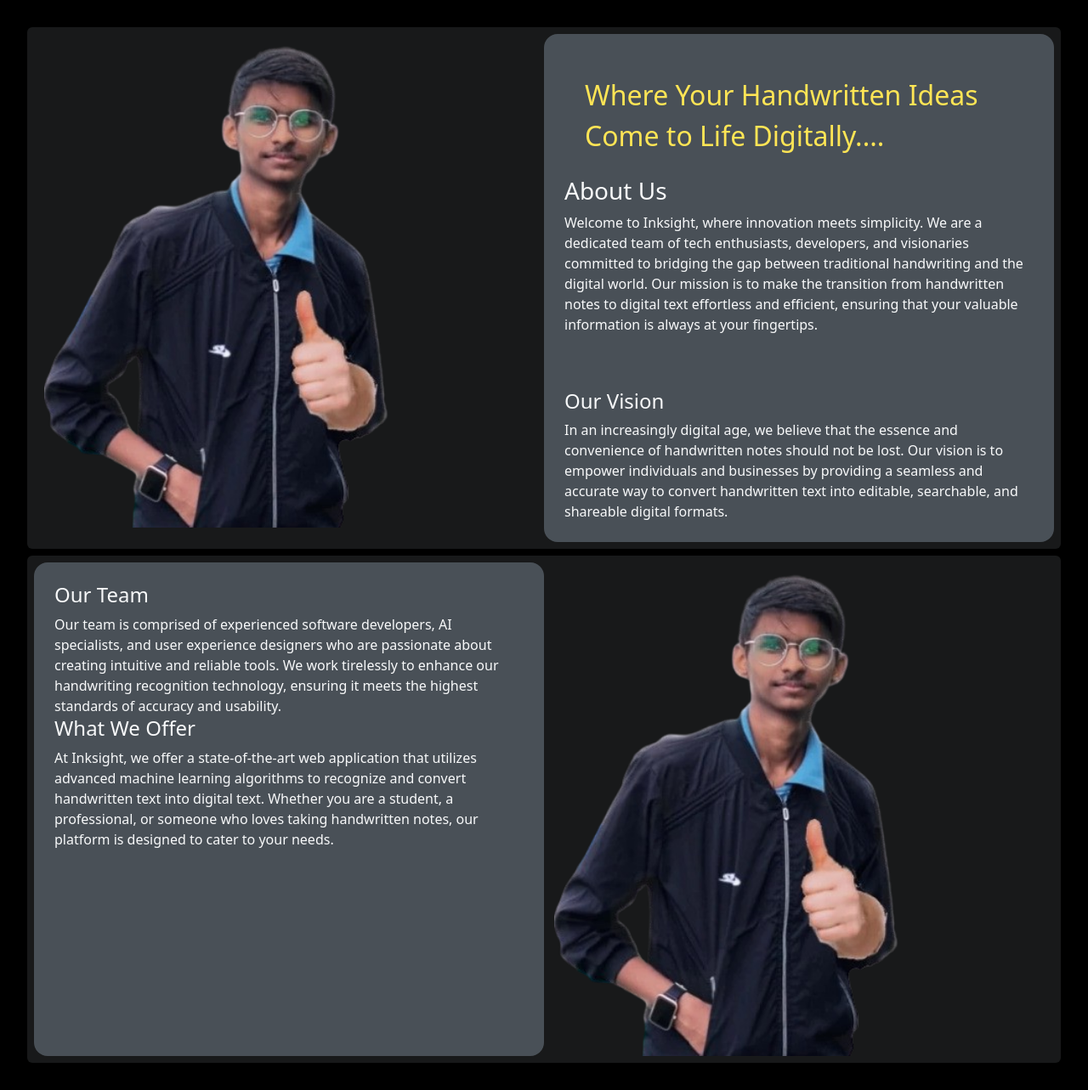
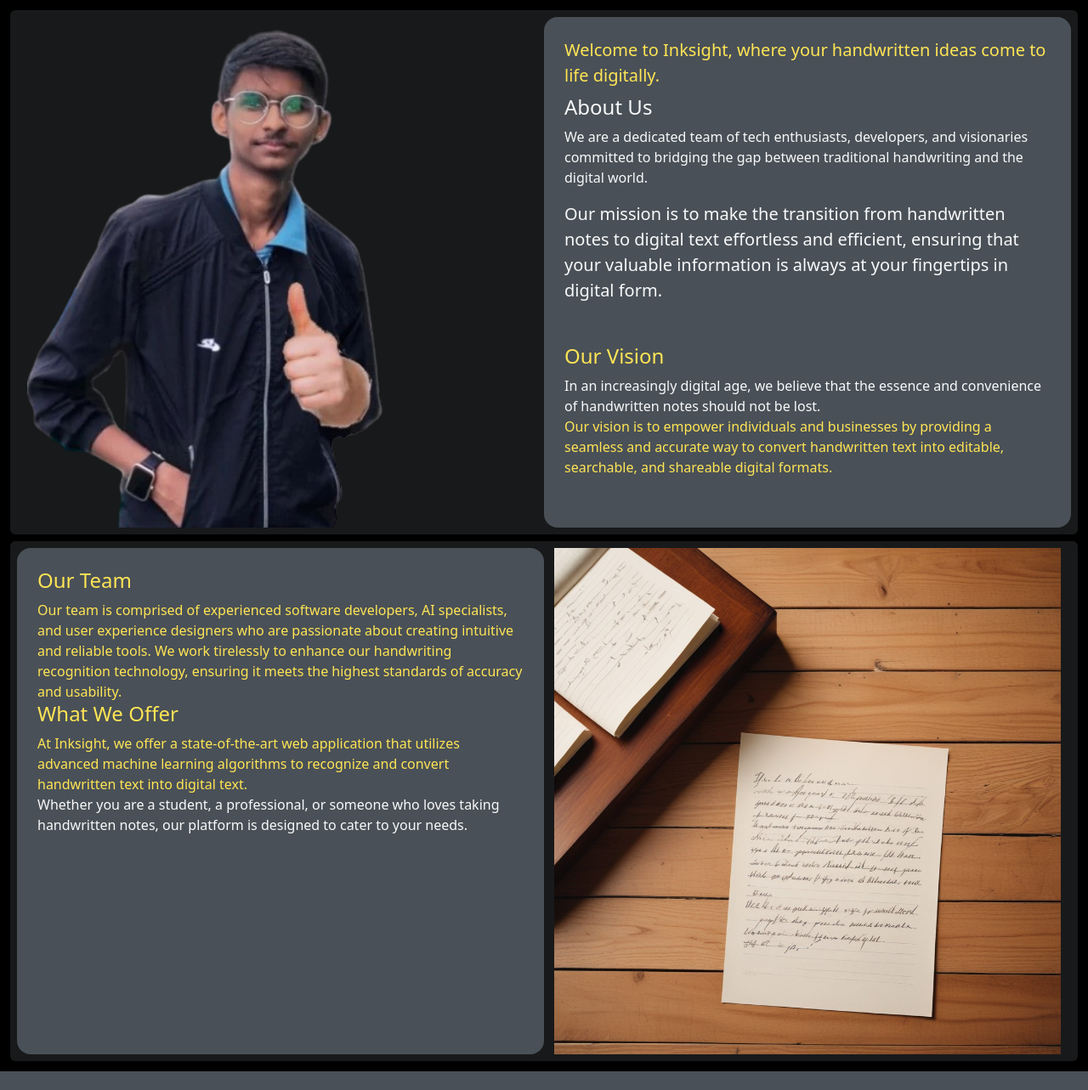
Before and after one commit to heyy-Haarsh/HTR-Internship, a Flask app: page /about in a window 1280 px wide. Shown: the part 56-1339 px from the top of the page at 85% size. After the commit the page ends 1317 px from the top, so only its background shows below. Run offline with Flask 3, Linux system fonts and the light colour scheme; some libraries are stand-ins or nearby versions.

Commit message:
changed abotu page

```diff
--- a/main.py
+++ b/main.py
@@ -5,9 +5,6 @@
 import oracledb
 
 app = Flask(__name__)
-
-myname = "Bob"
-
 result = ''
 
 # Uncomment to connect to database
@@ -15,8 +12,12 @@
 
 @app.route("/")
 def home():
-    return render_template("index.html", name=myname)
+    return render_template("index.html")
 
 @app.route("/about")
 def about():
     return render_template("about.html")
+
+@app.route("/contact")
+def contact():
+    return render_template("contact.html")
--- a/templates/about.html
+++ b/templates/about.html
@@ -6,42 +6,45 @@
 {% include "navbar.html" %}
 {% endwith %}
 
-<div class="container-fluid p-4">
+<div class="container-fluid p-1">
 	<div class="row m-2 p-2 rounded bg-body-tertiary">
 		<div class="col-sm-6">
 			<img src="static/images/ceo-pipewala.png" alt="Illustration" style="width: 100%">
 		</div>
 		<div class="col-sm-6 p-4 bg-body-secondary rounded-4">
-			<div class="lead fs-2 p-4 text-primary strong">
-				Where Your Handwritten Ideas Come to Life Digitally....
+			<div class="lead text-primary mb-2">
+				Welcome to Inksight, where your handwritten ideas come to life digitally.
 			</div>
-			<h3>About Us</h3>
-			<p>Welcome to Inksight, where innovation meets simplicity. We are a dedicated team of tech 	enthusiasts,
+			<h4>About Us</h4>
+			 <p>We are a dedicated team of tech enthusiasts,
 				developers, and visionaries committed to bridging the gap between traditional handwriting and the
-				digital world. Our mission is to make the transition from handwritten notes to digital text effortless
-				and efficient, ensuring that your valuable information is always at your fingertips.</p>
+				digital world.</p>
+			 <div class="lead">Our mission is to make the transition from handwritten notes to digital text effortless
+				and efficient, ensuring that your valuable information is always at your fingertips in digital form.</div>
 			<br>
 			<br>
-			<h4>Our Vision</h4>
+			<h4 class="text-primary">Our Vision</h4>
 			In an increasingly digital age, we believe that the essence and convenience of handwritten notes should not
-			be lost. Our vision is to empower individuals and businesses by providing a seamless and accurate way to
+			be lost.
+			<div class="text-primary">Our vision is to empower individuals and businesses by providing a seamless and accurate way to
 			convert handwritten text into editable, searchable, and shareable digital formats.
+			</div>
 		</div>
 	</div>
 	<div class="row m-2 p-2 rounded bg-body-tertiary">
 		<div class="col-sm-6 p-4 bg-body-secondary rounded-4">
-			<h4>Our Team</h4>
-			Our team is comprised of experienced software developers, AI specialists, and user experience designers who
+			<h4 class="text-primary">Our Team</h4>
+			<div class="text-primary">Our team is comprised of experienced software developers, AI specialists, and user experience designers who
 			are passionate about creating intuitive and reliable tools. We work tirelessly to enhance our handwriting
-			recognition technology, ensuring it meets the highest standards of accuracy and usability.
+			recognition technology, ensuring it meets the highest standards of accuracy and usability.</div>
 
-			<h4>What We Offer</h4>
-			At Inksight, we offer a state-of-the-art web application that utilizes advanced machine learning algorithms
-			to recognize and convert handwritten text into digital text. Whether you are a student, a professional, or
+			<h4 class="text-primary">What We Offer</h4>
+			<div class="text-primary">At Inksight, we offer a state-of-the-art web application that utilizes advanced machine learning algorithms
+			to recognize and convert handwritten text into digital text.</div> Whether you are a student, a professional, or
 			someone who loves taking handwritten notes, our platform is designed to cater to your needs.
 		</div>
 		<div class="col-sm-6">
-			<img src="static/images/ceo-pipewala.png" alt="Illustration" style="width: 100%">
+			<img src="static/images/text-on-desk.jpg" alt="Illustration" style="width: 100%">
 		</div>
 	</div>
 </div>
```
Also changed, not shown: static/images/text-on-desk.jpg (added).
